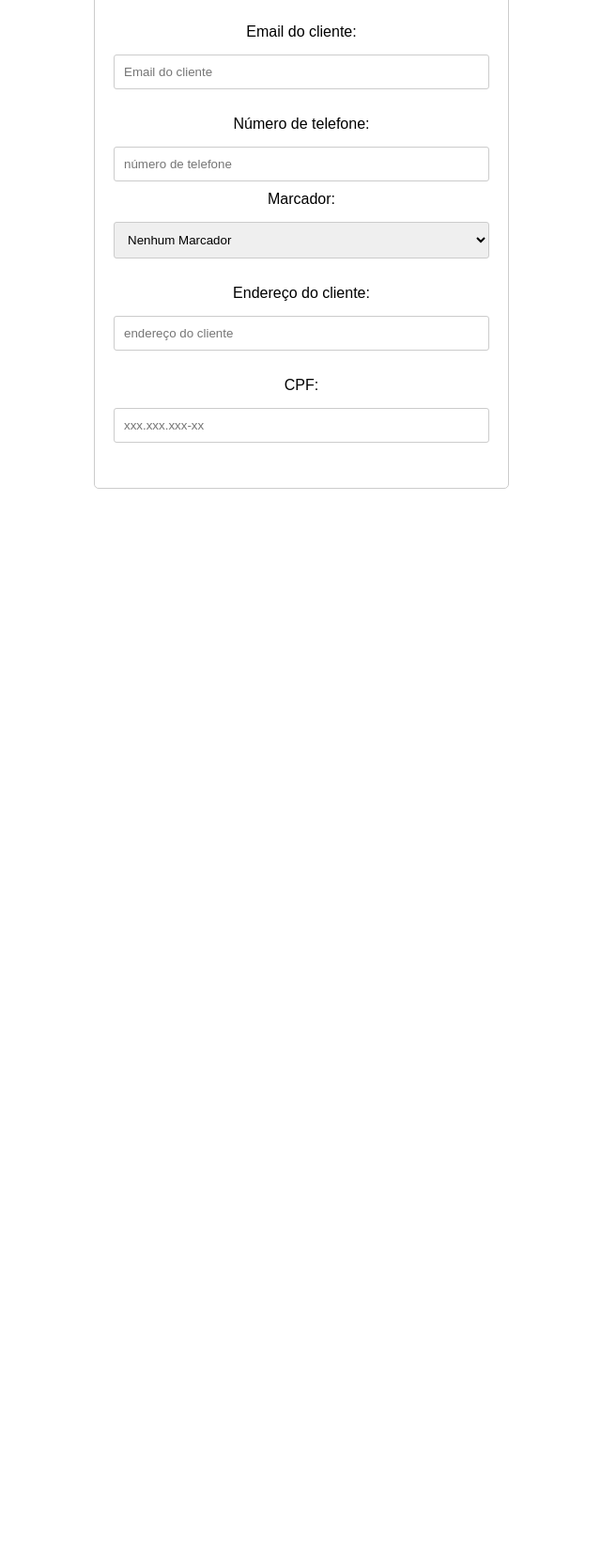
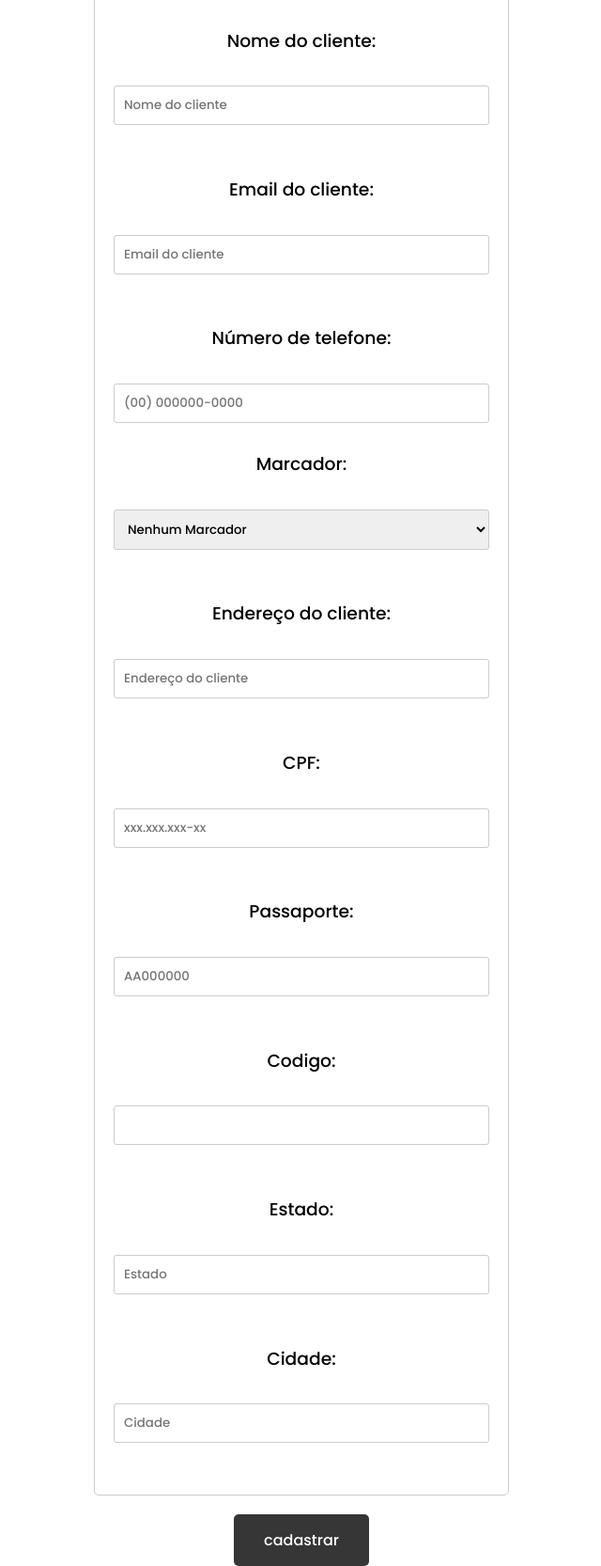
Before and after one commit to GabrielAlbinou/trabalho-daffara-e-wagner, a plain HTML site: page index.html in a window 1280 px wide. Shown: the part 102-1768 px from the top of the page at 94% size, without its empty margins (319-959 px from the left). Before the commit the page ends 800 px from the top, so only its background shows below. Drawn offline with Linux system fonts and the light colour scheme.

Commit message:
Add files via upload

```diff
--- a/estilo.css
+++ b/estilo.css
@@ -1,9 +1,18 @@
-@import url('https://fonts.googleapis.com/css2?family=Inter:wght@100;200;300;400;500;600;700;800;900&display=swap');
+@import url('https://fonts.googleapis.com/css2?family=Poppins:ital,wght@0,100;0,200;0,300;0,400;0,500;0,600;0,700;0,800;0,900;1,100;1,200;1,300;1,400;1,500;1,600;1,700;1,800;1,900&display=swap');
+
+* {
+  font-family: "Poppins", sans-serif;
+  font-weight: 500;
+
+}
+
+label {
+  font-size: medium;
+}
 
 html {
   height: 100%;
   width: 100%;
-  font-family: "Poppins", sans-serif;
   font-weight: 100;
   font-style: normal;
 
@@ -35,3 +44,42 @@ label {
   display: block;
   margin-bottom: 5px;
 }
+
+button {
+  background-color: #353635;
+  /* Green */
+  border: none;
+  color: white;
+  padding: 15px 32px;
+  text-align: center;
+  text-decoration: none;
+  display: inline-block;
+  font-size: 16px;
+  margin: 4px 2px;
+  cursor: pointer;
+  border-radius: 5px;
+}
+
+button {
+  /* ... other button styles ... */
+  margin: 20px 0;
+  /* Add margin above and below the button */
+}
+
+button {
+  /* ... other button styles ... */
+  margin: 20px 0;
+  /* Add margin above and below the button */
+  display: block;
+  /* Makes the button a block element */
+  margin-left: auto;
+  /* Automatically sets left margin */
+  margin-right: auto;
+  /* Automatically sets right margin */
+  width: fit-content;
+  /* Adjusts width to fit content */
+}
+
+h1 {
+  text-align: center;
+}
--- a/index.html
+++ b/index.html
@@ -4,22 +4,31 @@
 <head>
   <meta charset="utf-8">
   <meta name="viewport" content="width=device-width">
-  <title>Trabalho</title>
+  <title>Cadastro Cliente</title>
   <link href="estilo.css" rel="stylesheet" type="text/css" />
 </head>
 
 <body>
   <script src="script.js"></script>
+  <h1 class="page-header">Cadastro do Cliente</h1>
   <form>
-    <label for="name">Nome do cliente:</label>
-    <input type="text" id="name" name="name" placeholder="Nome do cliente">
+    <label for="name">
+      <h3>Nome do cliente:</h3>
+    </label>
+    <input type="text" id="name" name="name" placeholder="Nome do cliente" required>
     <br>
-    <label for="email">Email do cliente:</label>
-    <input type="text" id="email" name="email" placeholder="Email do cliente">
+    <label for="email">
+      <h3>Email do cliente:</h3>
+    </label>
+    <input type="text" id="email" name="email" placeholder="Email do cliente" required>
     <br>
-    <label for="phone">Número de telefone:</label>
-    <input type="number" id="phone" name="phone" placeholder="número de telefone">
-    <label for="phoneType">Marcador:</label>
+    <label for="phone">
+      <h3>Número de telefone:</h3>
+    </label>
+    <input type="text" id="phone" name="phone" placeholder="(00) 000000-0000">
+    <label for=" phoneType">
+      <h3>Marcador:</h3>
+    </label>
     <select id="phoneType" name="phoneType">
       <option value="nenhum">Nenhum Marcador</option>
       <option value="celular">Celular</option>
@@ -32,13 +41,38 @@
       <option value="outros">Outros</option>
     </select>
     <br>
-    <label for="address">Endereço do cliente:</label>
-    <input type="text" id="address" name="address" placeholder="endereço do cliente">
+    <label for="address">
+      <h3>Endereço do cliente:</h3>
+    </label>
+    <input type="text" id="address" name="address" placeholder="Endereço do cliente" required>
     <br>
-    <label for="CPF">CPF:</label>
-    <input type="number" id="CPF" name="CPF" placeholder="xxx.xxx.xxx-xx">
+    <label for="CPF">
+      <h3>CPF:</h3>
+    </label>
+    <input type="text" id="CPF" name="CPF" placeholder="xxx.xxx.xxx-xx" required>
+    <br>
+    <label for="codigo">
+      <h3>Passaporte:</h3>
+    </label>
+    <input type="text" id="passaporte" name="passaporte" placeholder="AA000000" required>
+    <br>
+    <label for="codigo">
+      <h3>Codigo:</h3>
+    </label>
+    <input type="text" id="codigo" name="codigo" placeholder="">
+    <br>
+    <label for="estado">
+      <h3>Estado:</h3>
+    </label>
+    <input type="text" id="estado" name="estado" placeholder="Estado">
+    <br>
+    <label for="cidade">
+      <h3>Cidade:</h3>
+    </label>
+    <input type="text" id="cidade" name="cidade" placeholder="Cidade">
     <br>
   </form>
+  <button>cadastrar</button>
 </body>
 
 </html>
```
Also changed, not shown: cadprod.html (added, +48 -0 lines).
